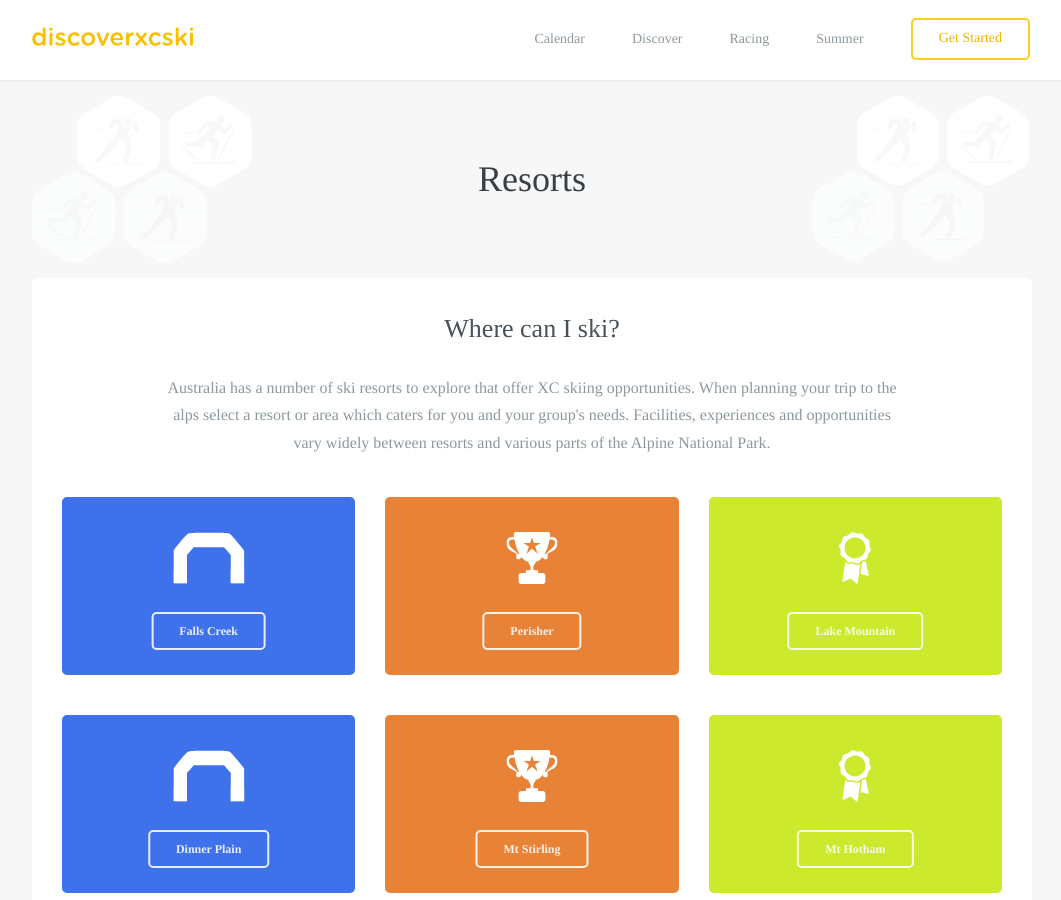
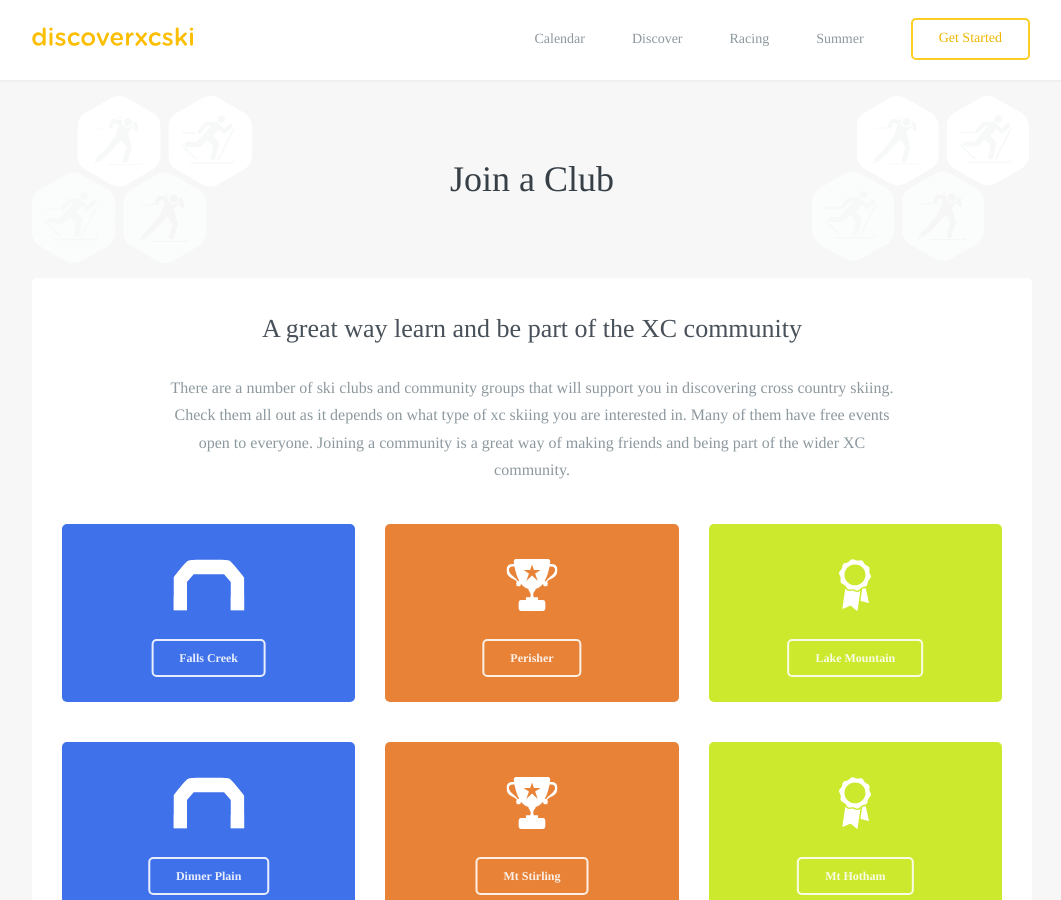
Before and after one commit to robcatto/robcatto.github.io, a Jekyll site: the page built from get-started/join-a-club/index.html, in a window 1280 px wide and 900 px high. Shown: the whole window, without its empty margins (108-1169 px from the left). Built offline with Jekyll 4.4.1, drawn with Linux system fonts in a browser that asks for light colours; some web fonts are replaced; Markdown is read by kramdown in place of the engine named in the settings.

Commit message:
Update index.html

```diff
--- a/get-started/join-a-club/index.html
+++ b/get-started/join-a-club/index.html
@@ -12,7 +12,7 @@ layout: default
             </div>
 
             <section>
-                <h1>Resorts</h1>
+                <h1>Join a Club</h1>
             </section>
 
 
@@ -33,9 +33,9 @@ layout: default
 
 
                  <section class="mobile_section" style="padding-bottom: 45px">
-                <h3>Where can I ski?</h3>
+                <h3>A great way learn and be part of the XC community</h3>
                 <p>
-                    Australia has a number of ski resorts to explore that offer XC skiing opportunities.  When planning your trip to the alps select a resort or area which caters for you and your group's needs. Facilities, experiences and opportunities vary widely between resorts and various parts of the Alpine National Park.
+                    There are a number of ski clubs and community groups that will support you in discovering cross country skiing.  Check them all out as it depends on what type of xc skiing you are interested in. Many of them have free events open to everyone.   Joining a community is a great way of making friends and being part of the wider XC community.
 
                 </p>
                 <div class="row" style="max-width: 970px;">
@@ -56,7 +56,7 @@ layout: default
                                             </g>
                                         </g>
                                 </svg>
-                                <a class="button small inverse" href="http://www.fallscreek.com.au/" data-featurette="analytics-click-event" data-event-category="button" data-event-action="M: Clicked Perks" data-event-label="Source: Features Page" id="featurette-13">Falls Creek</a>
+                                <a class="button small inverse" href="http://www.fallscreek.com.au/" data-featurette="analytics-click-event" data-event-category="button" target="_blank" data-event-action="M: Clicked Perks" data-event-label="Source: Features Page" id="featurette-13">Falls Creek</a>
                             </div>
                         </div>
                         <div class="column three">
@@ -72,7 +72,7 @@ layout: default
                                             </g>
                                         </g>
                                 </svg>
-                                <a class="button small inverse" href="http://www.perisherxcountry.org" data-featurette="analytics-click-event" data-event-category="button" data-event-action="M: Clicked Perks" data-event-label="Source: Features Page" id="featurette-13">Perisher</a>
+                                <a class="button small inverse" href="http://www.perisherxcountry.org" data-featurette="analytics-click-event" data-event-category="button" target="_blank" data-event-action="M: Clicked Perks" data-event-label="Source: Features Page" id="featurette-13">Perisher</a>
                             </div>
                         </div>
                         <div class="column three">
@@ -90,7 +90,7 @@ layout: default
                                         </g>
                                     </g>
                                 </svg>
-                                <a class="button small inverse" href="http://www.lakemountainresort.com.au" data-featurette="analytics-click-event" data-event-category="button" data-event-action="M: Clicked Perks" data-event-label="Source: Features Page" id="featurette-13">Lake Mountain</a>
+                                <a class="button small inverse" href="http://www.lakemountainresort.com.au" data-featurette="analytics-click-event" data-event-category="button" target="_blank" data-event-action="M: Clicked Perks" data-event-label="Source: Features Page" id="featurette-13">Lake Mountain</a>
                             </div>
                         </div>
 
@@ -110,7 +110,7 @@ layout: default
                                             </g>
                                         </g>
                                 </svg>
-                                <a class="button small inverse" href="http://www.visitdinnerplain.com/" data-featurette="analytics-click-event" data-event-category="button" data-event-action="M: Clicked Perks" data-event-label="Source: Features Page" id="featurette-13">Dinner Plain</a>
+                                <a class="button small inverse" href="http://www.visitdinnerplain.com/" data-featurette="analytics-click-event" data-event-category="button" target="_blank" data-event-action="M: Clicked Perks" data-event-label="Source: Features Page" id="featurette-13">Dinner Plain</a>
                             </div>
                         </div>
                         <div class="column three">
@@ -126,7 +126,7 @@ layout: default
                                             </g>
                                         </g>
                                 </svg>
-                                <a class="button small inverse" href="http://www.mtstirling.com.au/ski.php" data-featurette="analytics-click-event" data-event-category="button" data-event-action="M: Clicked Perks" data-event-label="Source: Features Page" id="featurette-13">Mt Stirling</a>
+                                <a class="button small inverse" href="http://www.mtstirling.com.au/ski.php" data-featurette="analytics-click-event" data-event-category="button" target="_blank" data-event-action="M: Clicked Perks" data-event-label="Source: Features Page" id="featurette-13">Mt Stirling</a>
                             </div>
                         </div>
                         <div class="column three">
@@ -144,7 +144,7 @@ layout: default
                                         </g>
                                     </g>
                                 </svg>
-                                <a class="button small inverse" href="http://www.mthotham.com.au/events-activities/winter-activities/xc-biathlon/" data-featurette="analytics-click-event" data-event-category="button" data-event-action="M: Clicked Perks" data-event-label="Source: Features Page" id="featurette-13">Mt Hotham</a>
+                                <a class="button small inverse" href="http://www.mthotham.com.au/events-activities/winter-activities/xc-biathlon/" data-featurette="analytics-click-event" target="_blank" data-event-category="button" data-event-action="M: Clicked Perks" data-event-label="Source: Features Page" id="featurette-13">Mt Hotham</a>
                             </div>
                         </div>
 
@@ -164,7 +164,7 @@ layout: default
                                             </g>
                                         </g>
                                 </svg>
-                                <a class="button small inverse" href="http://www.mtbuller.com.au/Winter/Events-Activities/On-Snow-Activities/Telemarking-Cross-Country-Skiing" data-featurette="analytics-click-event" data-event-category="button" data-event-action="M: Clicked Perks" data-event-label="Source: Features Page" id="featurette-13">Mt Buller</a>
+                                <a class="button small inverse" href="http://www.mtbuller.com.au/Winter/Events-Activities/On-Snow-Activities/Telemarking-Cross-Country-Skiing" data-featurette="analytics-click-event" data-event-category="button" target="_blank" data-event-action="M: Clicked Perks" data-event-label="Source: Features Page" id="featurette-13">Mt Buller</a>
                             </div>
                         </div>
                         <div class="column three">
@@ -180,7 +180,7 @@ layout: default
                                             </g>
                                         </g>
                                 </svg>
-                                <a class="button small inverse" href="http://parkweb.vic.gov.au/__data/assets/pdf_file/0003/314481/Park-note-Baw-Baw-National-Park-Mount-St-Gwinear.pdf" data-featurette="analytics-click-event" data-event-category="button" data-event-action="M: Clicked Perks" data-event-label="Source: Features Page" id="featurette-13">Mt St Gwinear</a>
+                                <a class="button small inverse" href="http://parkweb.vic.gov.au/__data/assets/pdf_file/0003/314481/Park-note-Baw-Baw-National-Park-Mount-St-Gwinear.pdf" data-featurette="analytics-click-event" target="_blank" data-event-category="button" data-event-action="M: Clicked Perks" data-event-label="Source: Features Page" id="featurette-13">Mt St Gwinear</a>
                             </div>
                         </div>
                         <div class="column three">
@@ -198,7 +198,7 @@ layout: default
                                         </g>
                                     </g>
                                 </svg>
-                                <a class="button small inverse" href="http://mountbawbaw.com.au/winter/things-to-do/" data-featurette="analytics-click-event" data-event-category="button" data-event-action="M: Clicked Perks" data-event-label="Source: Features Page" id="featurette-13">Mt Baw Baw</a>
+                                <a class="button small inverse" href="http://mountbawbaw.com.au/winter/things-to-do/" data-featurette="analytics-click-event" data-event-category="button" target="_blank" data-event-action="M: Clicked Perks" data-event-label="Source: Features Page" id="featurette-13">Mt Baw Baw</a>
                             </div>
                         </div>
 
```
